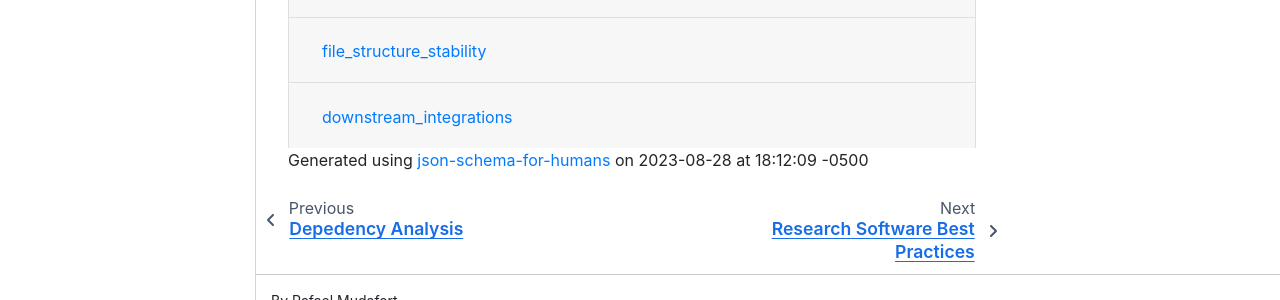
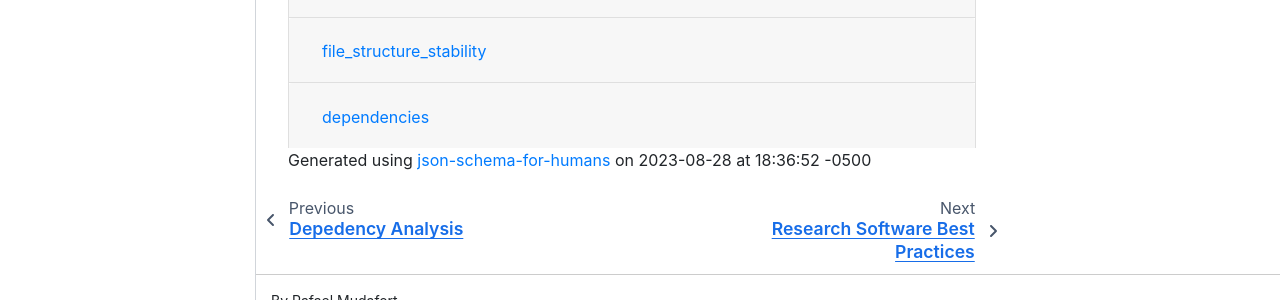
Before and after one commit to NREL/WETOStack, a Jupyter Book: the page built from docs/portfolio_analysis/attributes_schema.md, in a window 1280 px wide and 900 px high, scrolled down 2951 px. Shown: the part 552-852 px from the top of the window. Built offline with Jupyter Book 1.0.4 settings and Sphinx 7.4.7 and the Sphinx Book theme 1.1.4, drawn with Linux system fonts in a browser that asks for light colours; nearby versions of some CDN libraries.

Commit message:
Rename field to “dependencies”
from “downstream_integrations”. The former was unclear and inaccurate.

```diff
--- a/docs/portfolio_analysis/schema_doc.html
+++ b/docs/portfolio_analysis/schema_doc.html
@@ -1399,18 +1399,18 @@ In the web address, this is the last component: https://github.com/&lt;account>/
         </div>
     </div>
 </div>
-<div class="accordion" id="accordiondownstream_integrations">
+<div class="accordion" id="accordiondependencies">
     <div class="card">
-        <div class="card-header" id="headingdownstream_integrations">
+        <div class="card-header" id="headingdependencies">
             <h2 class="mb-0">
-                <button class="btn btn-link property-name-button" type="button" data-toggle="collapse" data-target="#downstream_integrations"
-                        aria-expanded="" aria-controls="downstream_integrations" onclick="setAnchor('#downstream_integrations')"><span class="property-name">downstream_integrations</span></button>
+                <button class="btn btn-link property-name-button" type="button" data-toggle="collapse" data-target="#dependencies"
+                        aria-expanded="" aria-controls="dependencies" onclick="setAnchor('#dependencies')"><span class="property-name">dependencies</span></button>
             </h2>
         </div>
 
-        <div id="downstream_integrations"
-             class="collapse property-definition-div" aria-labelledby="headingdownstream_integrations"
-             data-parent="#accordiondownstream_integrations">
+        <div id="dependencies"
+             class="collapse property-definition-div" aria-labelledby="headingdependencies"
+             data-parent="#accordiondependencies">
             <div class="card-body pl-5">
 
     <span class="badge badge-dark value-type">Type: array of array</span><br/>
@@ -1429,7 +1429,7 @@ In the web address, this is the last component: https://github.com/&lt;account>/
 
          <span class="badge badge-info no-additional">No Additional Items</span><h4>Each item of this array must be:</h4>
     <div class="card">
-        <div class="card-body items-definition" id="downstream_integrations_items">
+        <div class="card-body items-definition" id="dependencies_items">
 
 
     <span class="badge badge-dark value-type">Type: array</span><br/>
@@ -1443,7 +1443,7 @@ In the web address, this is the last component: https://github.com/&lt;account>/
 
     <h5>Item at 1 must be:</h5>
     <div class="card">
-        <div class="card-body items-definition" id="downstream_integrations_items_items_i0">
+        <div class="card-body items-definition" id="dependencies_items_items_i0">
 
 
     <span class="badge badge-dark value-type">Type: string</span><br/>
@@ -1459,11 +1459,11 @@ In the web address, this is the last component: https://github.com/&lt;account>/
 
     <h5>Item at 2 must be:</h5>
     <div class="card">
-        <div class="card-body items-definition" id="downstream_integrations_items_items_i1">
+        <div class="card-body items-definition" id="dependencies_items_items_i1">
 
 
     <span class="badge badge-dark value-type">Type: enum (of string)</span><br/>
-<div class="enum-value" id="downstream_integrations_items_items_i1_enum">
+<div class="enum-value" id="dependencies_items_items_i1_enum">
             <h4>Must be one of:</h4>
             <ul class="list-group"><li class="list-group-item enum-item">"direct"</li><li class="list-group-item enum-item">"indirect"</li></ul>
             </div>
@@ -1479,7 +1479,7 @@ In the web address, this is the last component: https://github.com/&lt;account>/
         </div>
     </div><br/>
 <div class="badge badge-secondary">Example:</div>
-<br/><div id="downstream_integrations_ex1" class="jumbotron examples"><div class="highlight"><pre><span></span><span class="nt">downstream_integrations</span><span class="p">:</span>
+<br/><div id="dependencies_ex1" class="jumbotron examples"><div class="highlight"><pre><span></span><span class="nt">dependencies</span><span class="p">:</span>
 <span class="p p-Indicator">-</span><span class="w"> </span><span class="p p-Indicator">-</span><span class="w"> </span><span class="l l-Scalar l-Scalar-Plain">openfast</span>
 <span class="w">  </span><span class="p p-Indicator">-</span><span class="w"> </span><span class="l l-Scalar l-Scalar-Plain">direct</span>
 <span class="p p-Indicator">-</span><span class="w"> </span><span class="p p-Indicator">-</span><span class="w"> </span><span class="l l-Scalar l-Scalar-Plain">floris</span>
@@ -1494,6 +1494,6 @@ In the web address, this is the last component: https://github.com/&lt;account>/
 </div>
 
     <footer>
-        <p class="generated-by-footer">Generated using <a href="https://github.com/coveooss/json-schema-for-humans">json-schema-for-humans</a> on 2023-08-28 at 18:12:09 -0500</p>
+        <p class="generated-by-footer">Generated using <a href="https://github.com/coveooss/json-schema-for-humans">json-schema-for-humans</a> on 2023-08-28 at 18:36:52 -0500</p>
     </footer></body>
 </html>
```
Also changed, not shown: docs/portfolio_analysis/map_network.ipynb, 7 other files.
